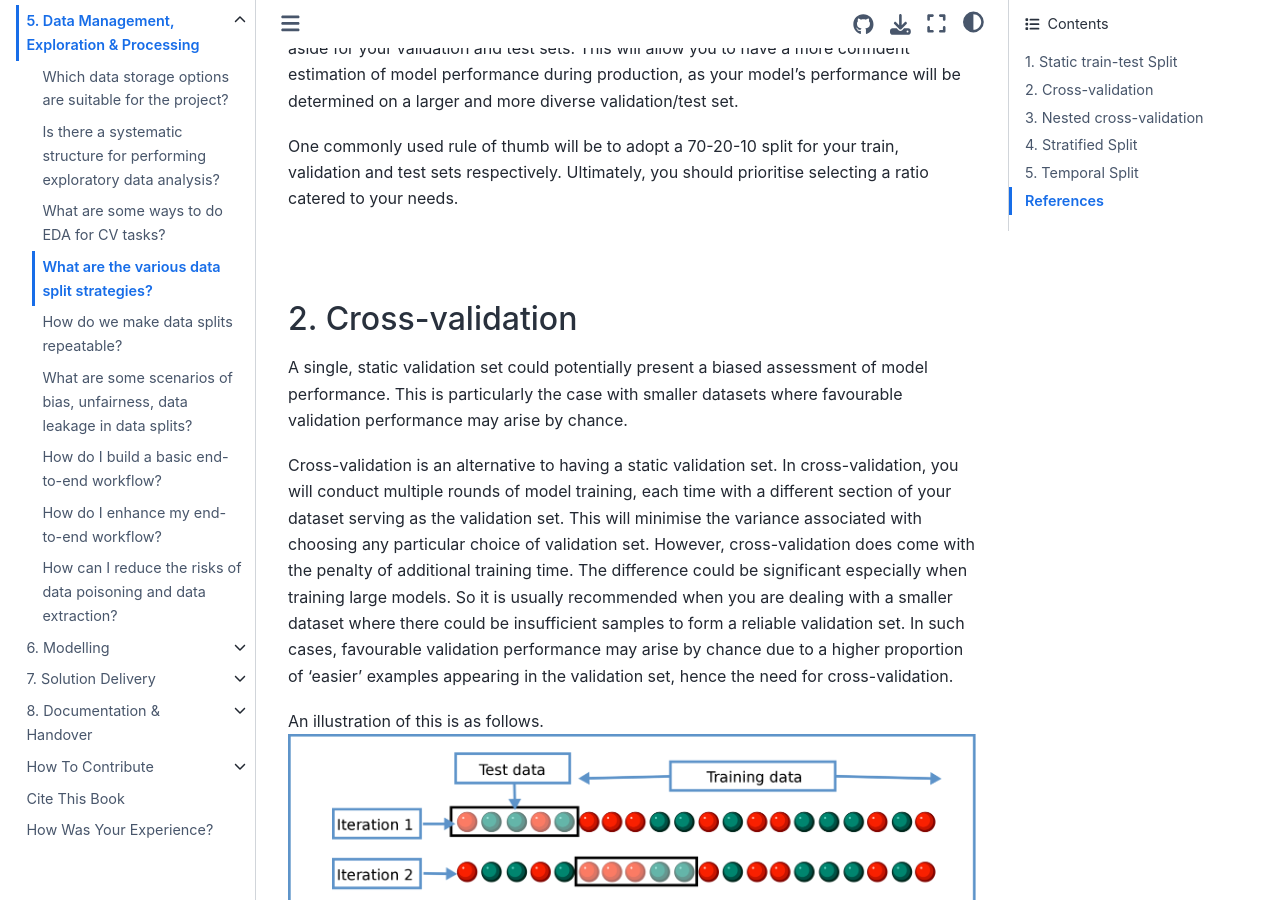
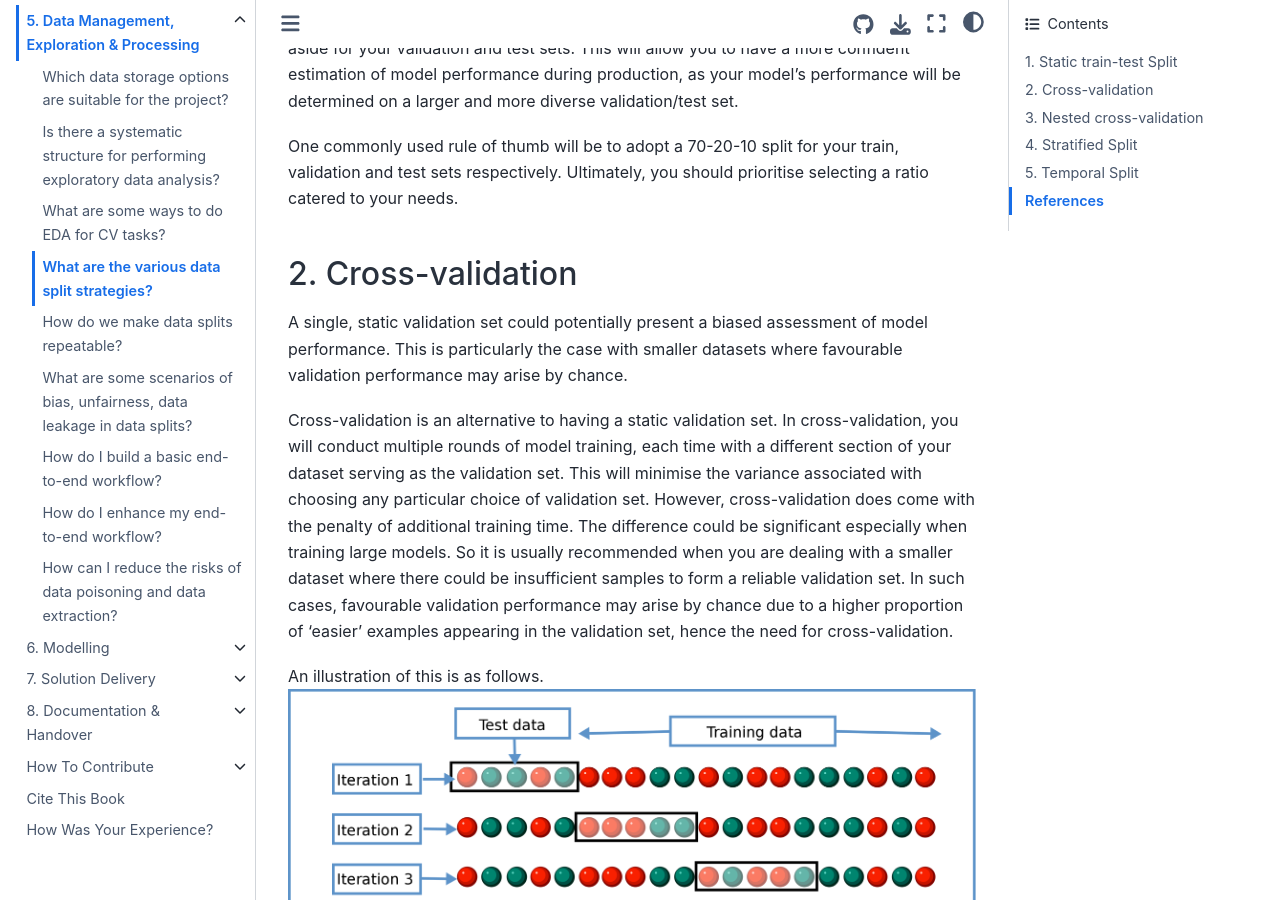
Before and after one commit to aisingapore/ai-practitioner-handbook, a Jupyter Book: the page built from book/5-data-mgmt-exp-proc/data-splits.md, in a window 1280 px wide and 900 px high, scrolled down 1392 px. Built offline with Jupyter Book 1.0.4 settings and Sphinx 7.4.7 and the Sphinx Book theme 1.1.4, drawn with Linux system fonts in a browser that asks for light colours.

Commit message:
Adjusted section breaks

```diff
--- a/book/5-data-mgmt-exp-proc/data-splits.md
+++ b/book/5-data-mgmt-exp-proc/data-splits.md
@@ -23,8 +23,6 @@
 
 One commonly used rule of thumb will be to adopt a 70-20-10 split for your train, validation and test sets respectively. Ultimately, you should prioritise selecting a ratio catered to your needs.
 
-<br/>
-
 ## 2. Cross-validation
 A single, static validation set could potentially present a biased assessment of model performance. This is particularly the case with smaller datasets where favourable validation performance may arise by chance.
 
@@ -36,8 +34,6 @@
 Source: [Cross-validation (statistics)](2880px-K-fold_cross_validation_EN.svg.png)
 
 To obtain the final evaluation result, you can take the average of all splits’ test set results. If you are satisfied with this result, you can train the final “champion” model by fitting the model to the entire dataset. This will be the model used for inference.
-
-<br/>
 
 ## 3. Nested cross-validation
 While cross-validation reduces the amount of overfitting as compared to the use of a static train test split, it does not reduce it completely. This is because the same score is used to select the best model and to evaluate the model.
@@ -85,8 +81,6 @@
 
 **Tip**: In cases of extremely small datasets, you could consider _nested cross-validation_ to maximise the usage of the whole dataset for training, validation and testing.
 
-<br/>
-
 ## 4. Stratified Split
 For datasets with unbalanced distribution of targets and/or features, you may want to consider stratified splitting. Stratified splitting aims to split your dataset, while maintaining similar proportions of any desired features/targets across your train, validation and test sets.
 
@@ -95,8 +89,6 @@
 An example of a dataset with imbalanced targets will be a fraud detection dataset, where fraudulent examples are typically the minority. In this case, you will stratify the dataset based on the target.
 
 In general, the larger the dataset, the less likely features and targets will be unevenly distributed across the sets. You should still check your dataset for any uneven distribution in features and targets.
-
-<br/>
 
 ## 5. Temporal Split
 When you are dealing with problems related to forecasting future values, you may want to consider temporal splitting. As an example, assume you have data from January to April. You may want to set aside data from January to February for your training dataset, March for your validation dataset, and April for your test dataset.
@@ -120,8 +112,6 @@
 
 Similarly, when you are satisfied with the results, you can train the final “champion” model by fitting the model to the entire dataset.
 
-<br/>
-
 ## References
 
 - [Building Machine Learning Powered Applications: Going from Idea to Product](https://www.oreilly.com/library/view/building-machine-learning/9781492045106/)
```
Also changed, not shown: book/6-modelling/classification-metrics-guidelines.md (+0 -8 lines).
